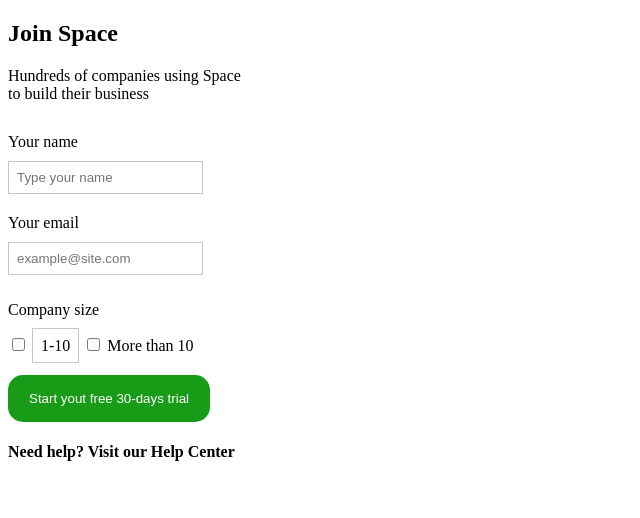
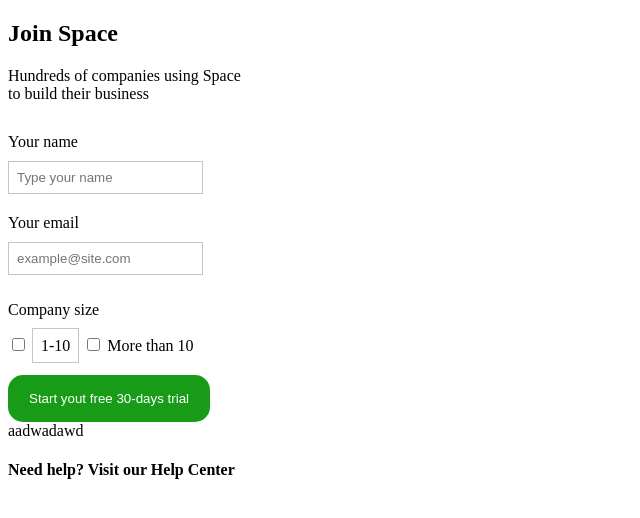
Before and after one commit to MunteanuRaresEugen/git-workflow, a plain HTML site: page index.html in a window 1280 px wide. Shown: the whole page, without its empty margins (0-640 px from the left). Drawn offline with Linux system fonts and the light colour scheme.

Commit message:
Update on homework

```diff
--- a/index.html
+++ b/index.html
@@ -38,7 +38,7 @@
             <input class="button" type="submit" value="Start yout free 30-days trial"><br>
         </div>
     </form>
-
+    aadwadawd
     <h4>Need help? Visit our Help Center</h4>
 
 
```
